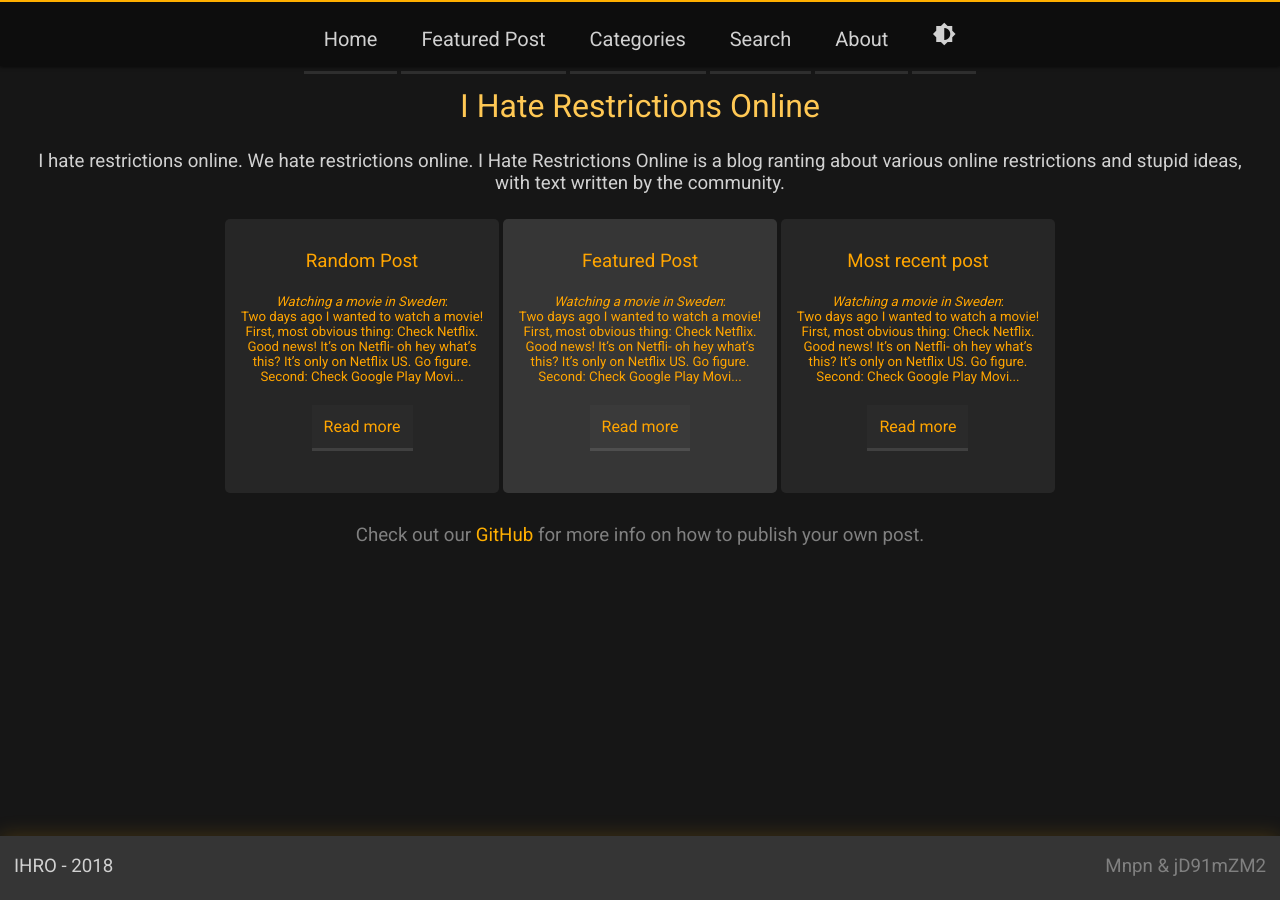
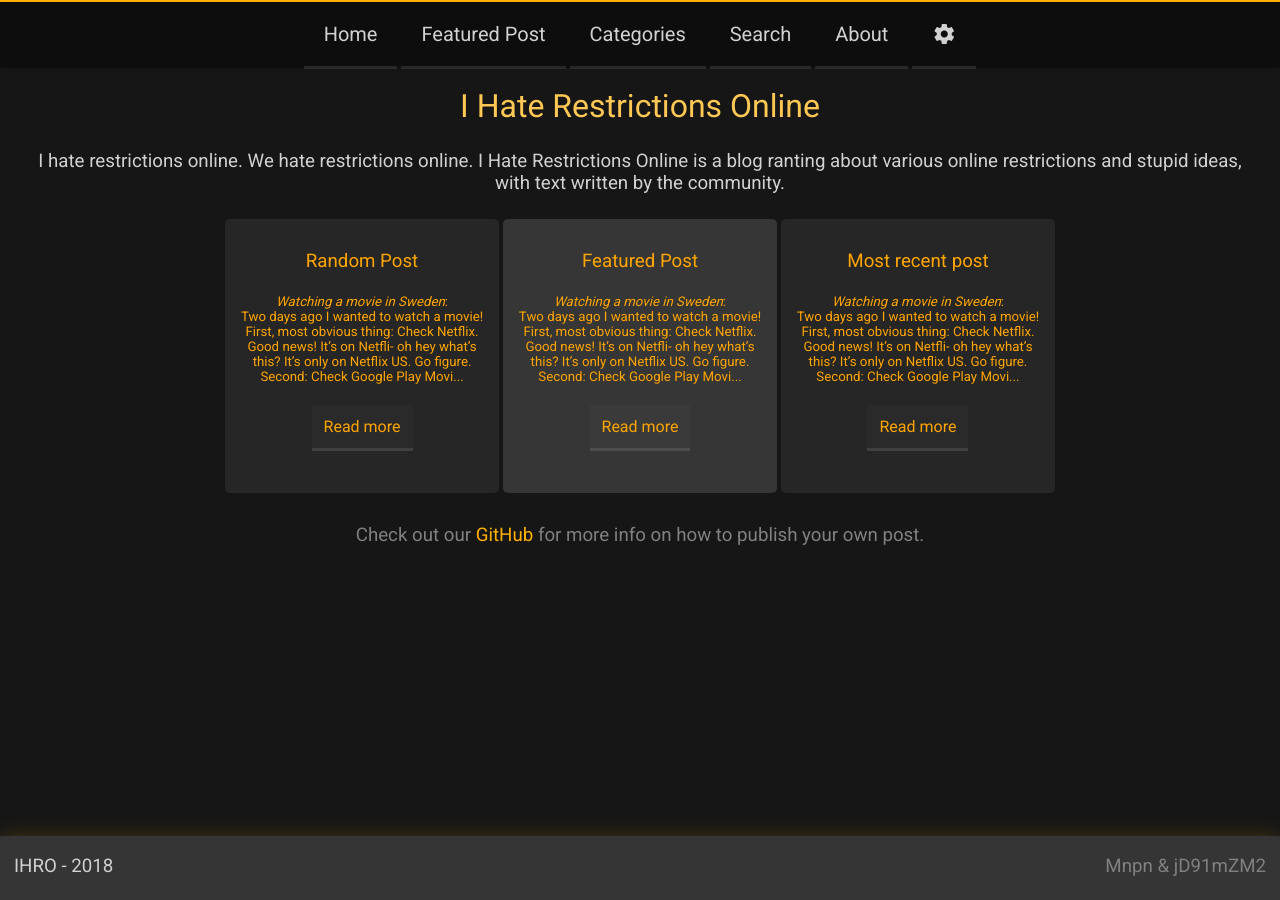
Before and after one commit to jaka2015/I-Hate-Restrictions-Online, a Jekyll site: the page built from index.html, in a window 1280 px wide. Built offline with Jekyll 4.4.1, drawn with Linux system fonts in a browser that asks for light colours.

Commit message:
Fix icon

```diff
--- a/_layouts/default.html
+++ b/_layouts/default.html
@@ -32,7 +32,7 @@
 					<a href="/categories">Categories</a>
 					<a href="#">Search</a>
 					<a href="/about">About</a>
-					<a href="/settings"><i class="material-icons">brightness_medium</i></a>
+					<a href="/settings"><i class="material-icons">settings</i></a>
 				</div>
 			</nav>
 		</header>
--- a/style.css
+++ b/style.css
@@ -445,8 +445,7 @@ footer {
 	transform: translate(-50%);
 }
 
-.desktop .material-icons {
-	padding-bottom: 0;
+i.material-icons {
 	vertical-align: bottom;
 }
 
```
